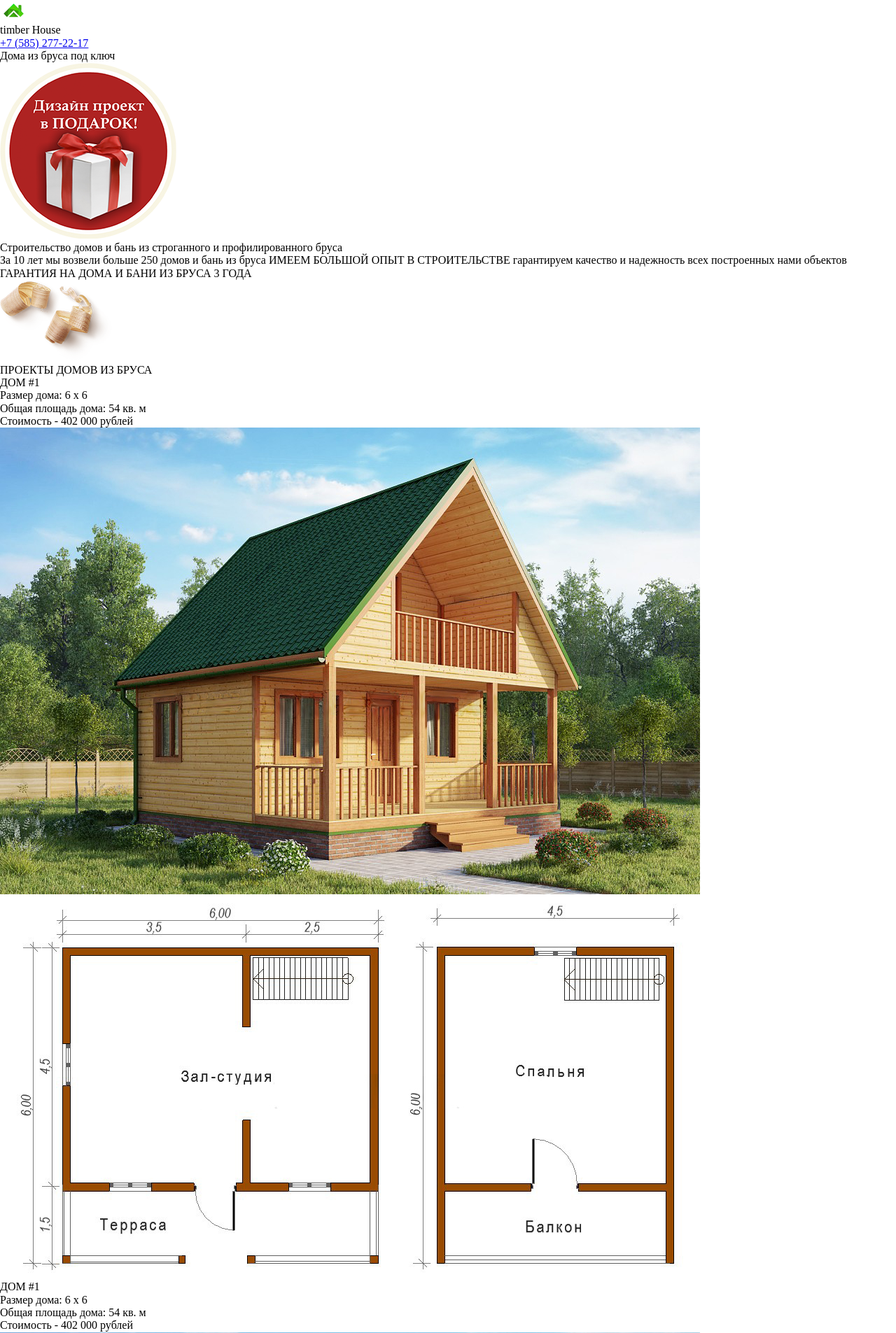
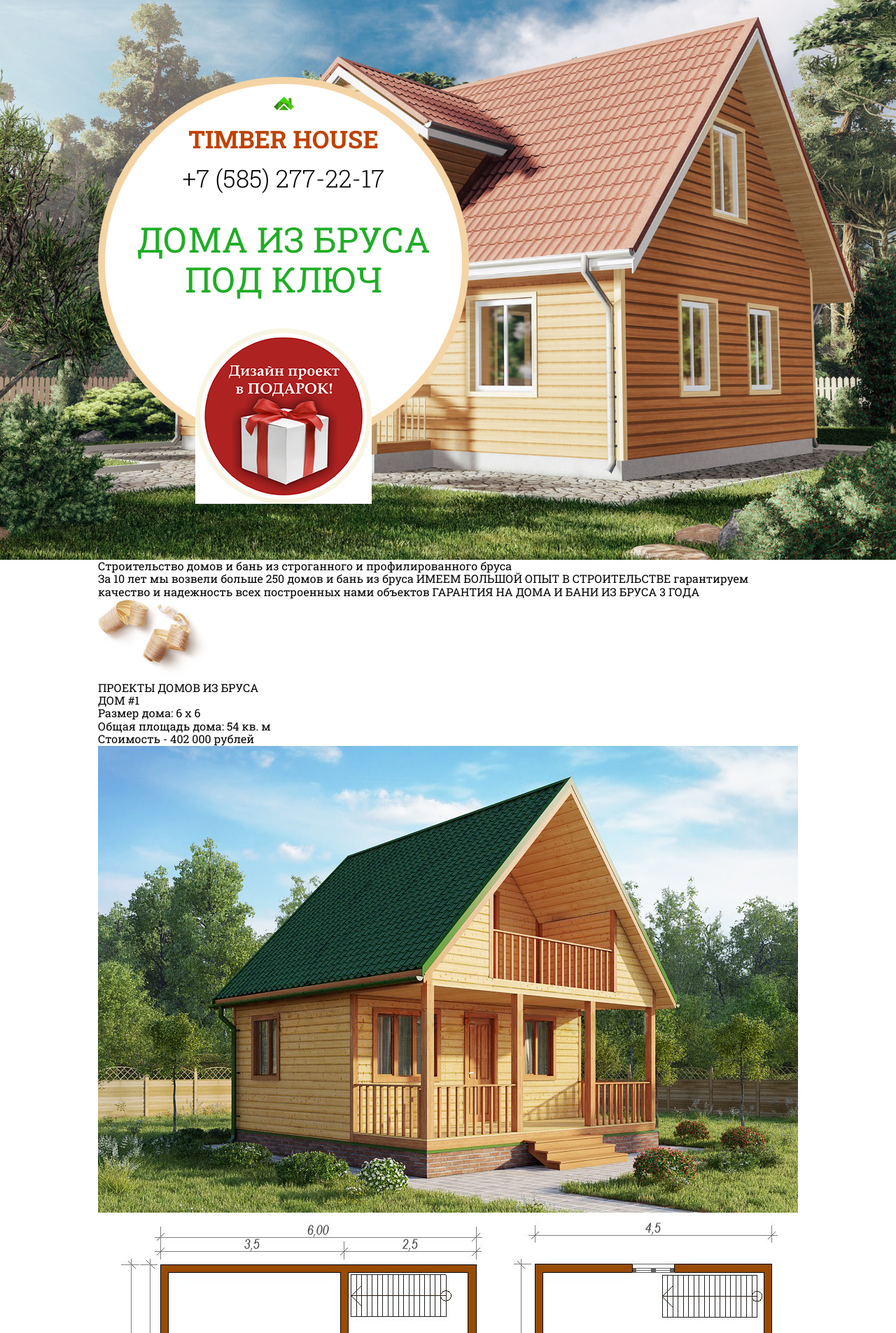
Before and after one commit to DMKozak/LandingPage-Houses, a PHP site: page / in a window 1280 px wide. Shown: the top 1905 px of the page at 70% size. Run offline with PHP 8.4, Linux system fonts and the light colour scheme; some libraries are stand-ins or nearby versions.

Commit message:
styles for header

```diff
--- /dev/null
+++ b/css/style.css
@@ -0,0 +1,64 @@
+*{
+    box-sizing: border-box;
+ }
+
+body {
+    font-family: 'Roboto Slab', serif;
+    font-weight: 400;
+}
+.container{
+    max-width: 1030px;
+    padding-left: 15px;
+    padding-right: 15px;
+    margin: 0 auto;
+
+}
+.header{
+    height: 100vh;
+    background-repeat: no-repeat;
+    background-size: cover ;
+    background-position: center center;
+    padding-top: 110px;
+}
+.header__inner{
+    text-align: center;
+    width: 530px;
+    height: 530px;
+    border-radius: 50%;
+    background-color: #fff;
+    border: 10px solid #f4d4a5;
+    padding-top: 13px;
+    padding-bottom:160px;
+    margin-left: 140px;
+
+}
+.header__name{
+    padding-top:12px;
+    text-transform: uppercase;
+    font-family: 'Roboto Slab', serif;
+    font-weight: 700;
+    font-size: 35px;
+    margin-bottom: 15px ;
+    color: #bf4200;
+}
+.phone{
+    font-family: 'Roboto Slab', serif;
+    font-weight: 300;
+    font-size: 35px;
+    margin-bottom: 40px;
+    color: #000000;
+    text-decoration: none;
+    display: inline-block;
+}
+.header__title{
+    text-transform: uppercase;
+    color: #1fad26;
+    padding: 0px 5px;
+    font-size: 50px;
+}
+.header__sale{
+    margin-top: 40px;
+
+
+
+}
--- a/index.php
+++ b/index.php
@@ -6,10 +6,11 @@
     <meta http-equiv="X-UA-COMPATIBLE" content="ie=edge">
     <title>Document</title>
     <link rel="stylesheet" href="css/normalize.css">
+    <link href="https://fonts.googleapis.com/css?family=Roboto+Slab:300,400,700&display=swap&subset=cyrillic" rel="stylesheet">
     <link rel="stylesheet" href="css/style.css">
 </head>
 <body>
-    <header class="header">
+    <header class="header" style="background-image: url(/img/bg.JPG);">
         <div class="header__inner">
            <img src="img/home.png" alt="">
             <div class="header__name">
@@ -26,6 +27,7 @@
         </div>
     </header>
     <main class="main">
+        <div class="container">
         <div class="main__title">
             Строительство домов и бань из
             строганного и профилированного бруса
@@ -110,10 +112,12 @@
                     </div>
                 </div>
             </div>
+        </div>
             <div class="download">
                 <img src="img/home-download.png">
                 <a href="#">СКАЧАТЬ ВЕСЬ КАТАЛОГ ДОМОВ</a>
             </div>
+        <div class="container">
             <div class="gallery">
                 <div class="gallery__title">
                     ФОТОГРАФИИ НАШИХ РАБОТ
@@ -139,11 +143,14 @@
             <div class="main__img">
                 <img src="img/main-img.png" alt="">
             </div>
+        </div>
     </main>
     <footer class="footer">
+        <div class="container"></div>
         <a class="phone" href="tel:+75852772217">+7 (585) 277-22-17</a>
         <div class="footer__emeil">
             namename@gmail.com
+        </div>
         </div>
     </footer>
 
```
Also changed, not shown: img/bg.JPG (added).
